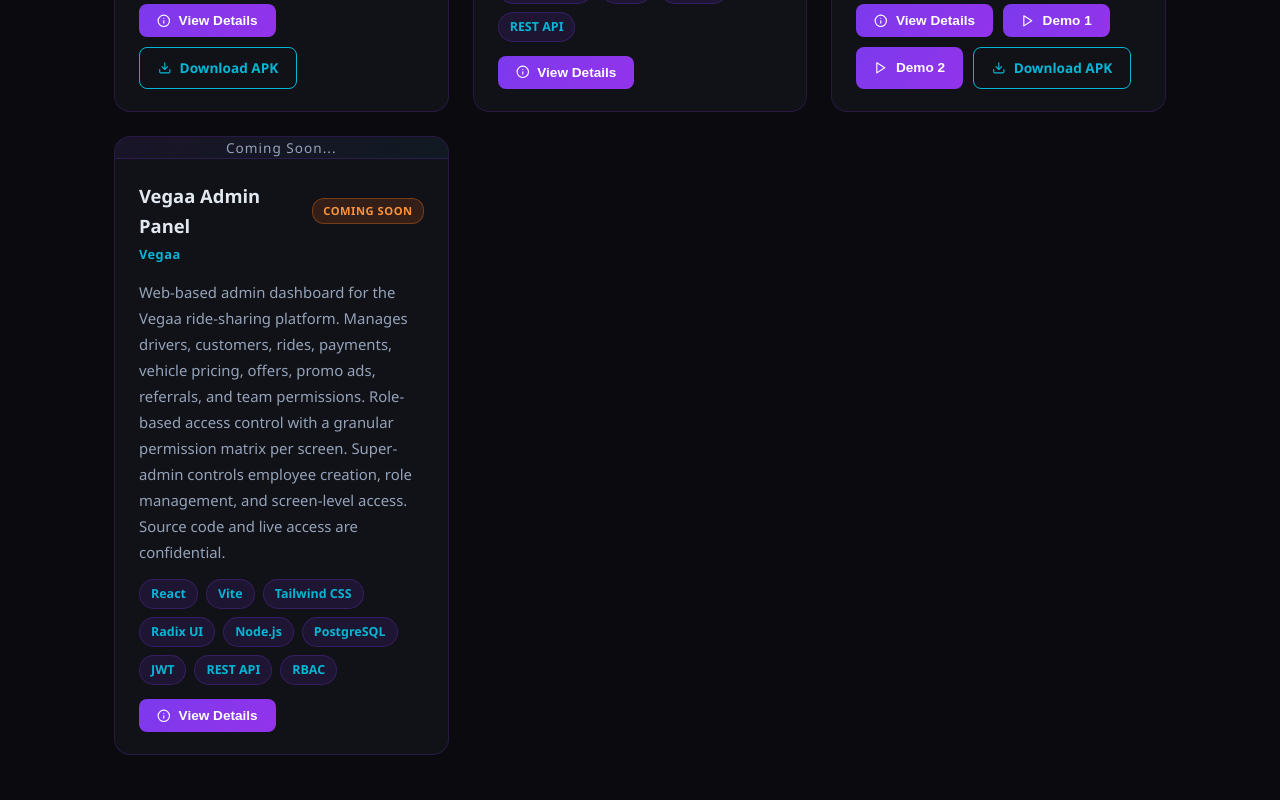
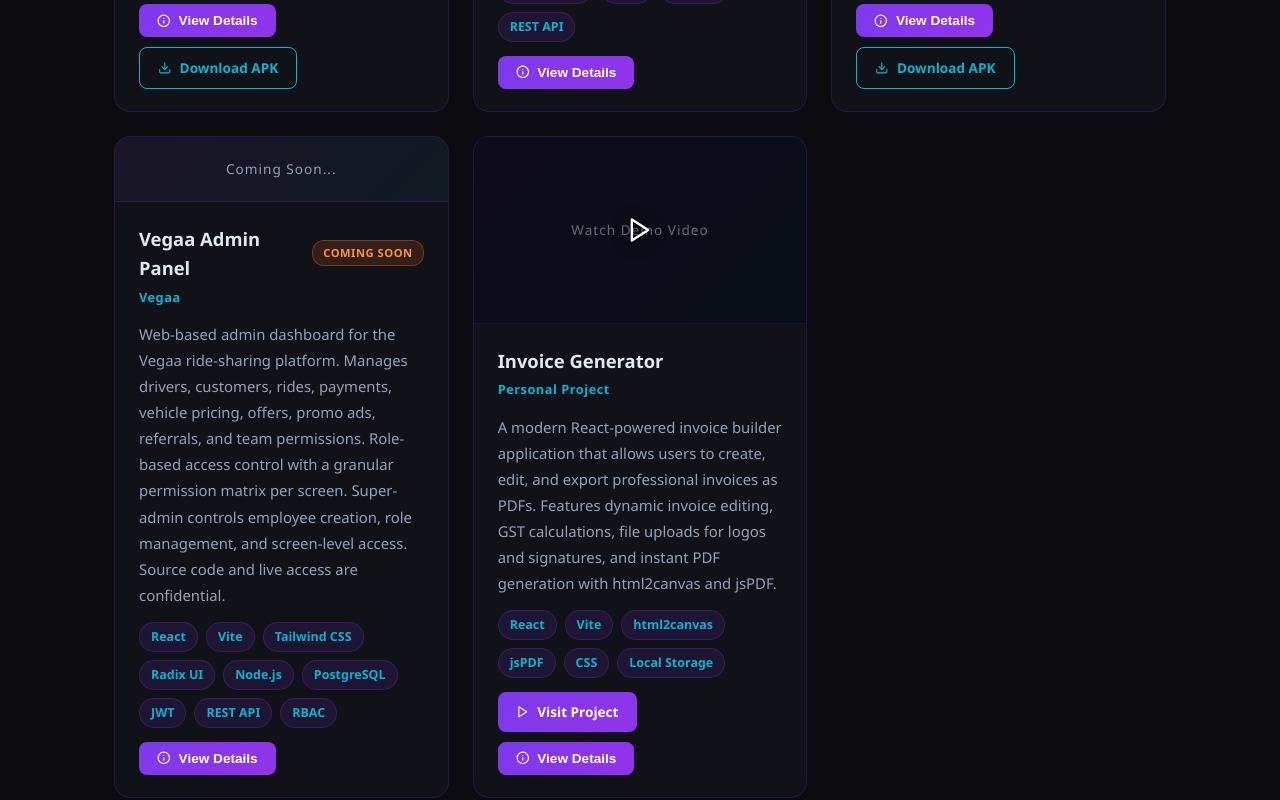
Before and after one commit to ram294167/portfolio, a React app: page / in a window 1280 px wide. Shown: the part 4320-5120 px from the top of the page. Built offline with nearby package versions, Linux system fonts and the light colour scheme; the HTML template or start-up script is replaced by a standard one.

Commit message:
removed node_modules and dist

```diff
--- a/src/components/Projects.jsx
+++ b/src/components/Projects.jsx
@@ -169,6 +169,40 @@
         { name: 'Referrals', desc: 'Three-tab view: driver referrals, customer referrals, free coupons. Stats — completions, coins awarded.' },
         { name: 'Employees', desc: 'HR module — add/edit staff with account, personal info, ID documents, bank details. Role assignment.' },
         { name: 'Team & Permissions', desc: 'Role creation, screen management, and a live permission matrix — checkbox grid mapping roles to screens, saved in bulk.' },
+      ],
+    },
+  },
+  {
+    title: 'Invoice Generator',
+    company: 'Personal Project',
+    description:
+      'A modern React-powered invoice builder application that allows users to create, edit, and export professional invoices as PDFs. Features dynamic invoice editing, GST calculations, file uploads for logos and signatures, and instant PDF generation with html2canvas and jsPDF.',
+    tags: ['React', 'Vite', 'html2canvas', 'jsPDF', 'CSS', 'Local Storage'],
+    video: 'https://invoice-generator-hioi.vercel.app/',
+    apk: '',
+    link: 'https://invoice-generator-hioi.vercel.app/',
+    github: 'https://github.com/your-username/invoice-generator',
+    details: {
+      how: 'User fills in company details, invoice number, date, and event name in the left panel. Items are added with quantity, rate, discount, and GST fields. Real-time calculations update the invoice preview on the right side showing taxable amount, GST, and grand total. Logos, QR codes, and signatures can be uploaded and displayed on the invoice. Once complete, the user clicks "Download PDF" to generate and download the professional invoice using html2canvas and jsPDF.',
+      frontend: [
+        { module: 'React', why: 'Component-based UI for invoice editing form and preview' },
+        { module: 'Vite', why: 'Fast development server and optimized production build' },
+        { module: 'html2canvas', why: 'Captures the invoice HTML template as a high-quality image for PDF generation' },
+        { module: 'jsPDF', why: 'Converts the captured image into a downloadable PDF file' },
+        { module: 'CSS', why: 'Responsive design for desktop and mobile invoice layout' },
+        { module: 'Local Storage', why: 'Persists invoice data in browser for session continuity' },
+        { module: 'React Hooks', why: 'State management for form inputs, items, and calculations' },
+      ],
+      backend: [],
+      modules: [
+        { name: 'Invoice Details', desc: 'Company name, invoice number, date, event name, billing address form fields' },
+        { name: 'Item Management', desc: 'Add/edit/delete invoice line items with quantity, rate, discount percentage, and GST amount' },
+        { name: 'Calculations', desc: 'Real-time subtotal, taxable amount, GST, and grand total computation' },
+        { name: 'File Uploads', desc: 'Upload and embed logos, QR codes, and digital signatures on the invoice' },
+        { name: 'Invoice Preview', desc: 'Live preview showing professional invoice layout as you edit' },
+        { name: 'PDF Export', desc: 'Generate and download fully formatted invoice as PDF file' },
+        { name: 'Responsive Design', desc: 'Works seamlessly on desktop and mobile devices with auto-scaling' },
+        { name: 'Data Persistence', desc: 'Saves invoice data to browser LocalStorage for offline access' },
       ],
     },
   },
@@ -356,12 +390,17 @@
                 </div>
 
                 <div className="project-links">
+                  {project.link && (
+                    <a href={project.link} target="_blank" rel="noopener noreferrer" className="btn btn-primary">
+                      <FiPlay /> Visit Project
+                    </a>
+                  )}
                   {project.details && (
                     <button className="btn btn-primary" onClick={() => setActiveDetail(project)}>
                       <FiInfo /> View Details
                     </button>
                   )}
-                  {(project.video || project.videos) && (
+                  {(project.video || project.videos) && project.video !== project.link && (
                     <>
                       {(project.videos || [project.video]).map((videoUrl, idx) => (
                         <button
```
Also changed, not shown: 1 other file (tests, documents, lock files or other folders).
